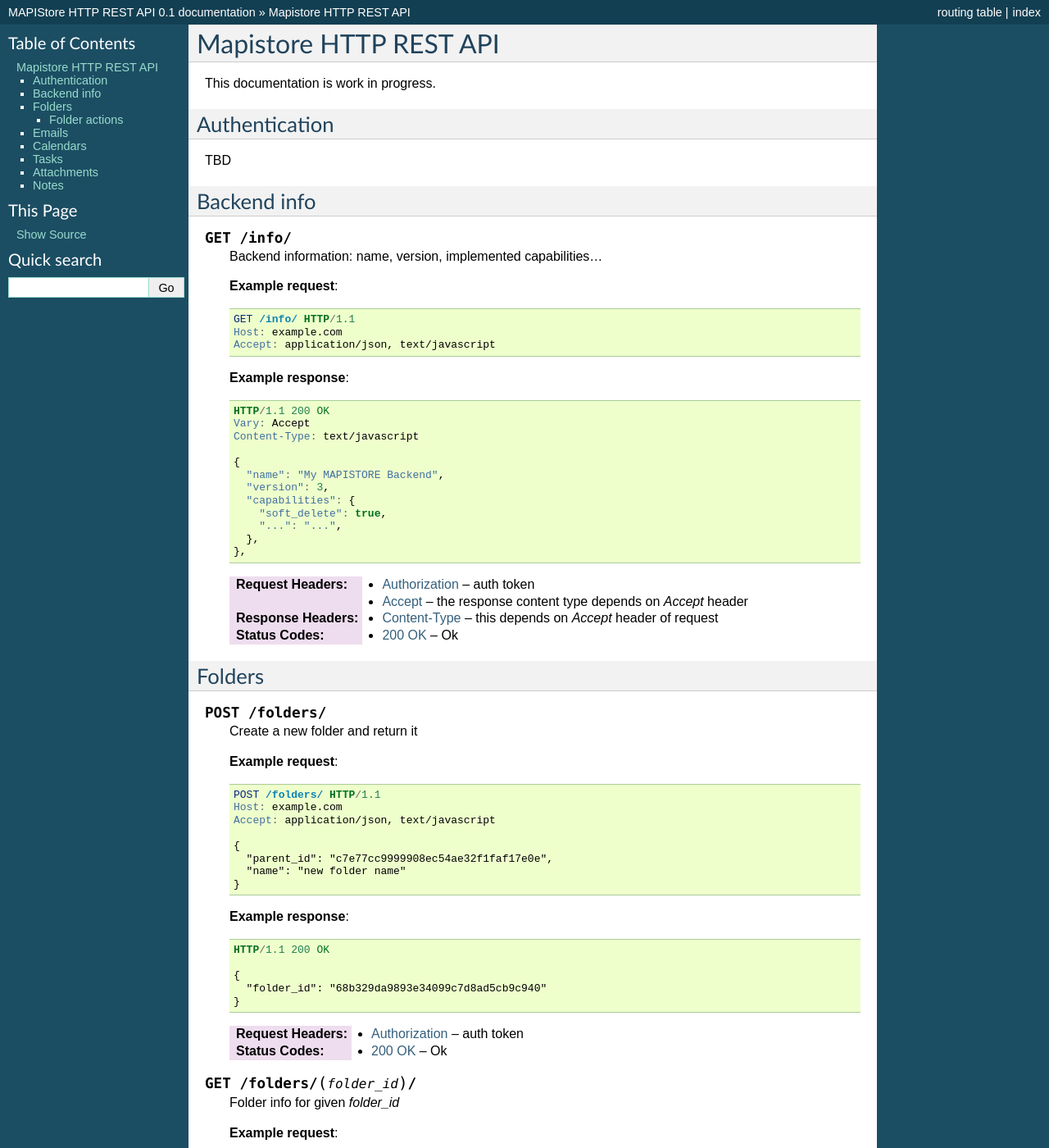
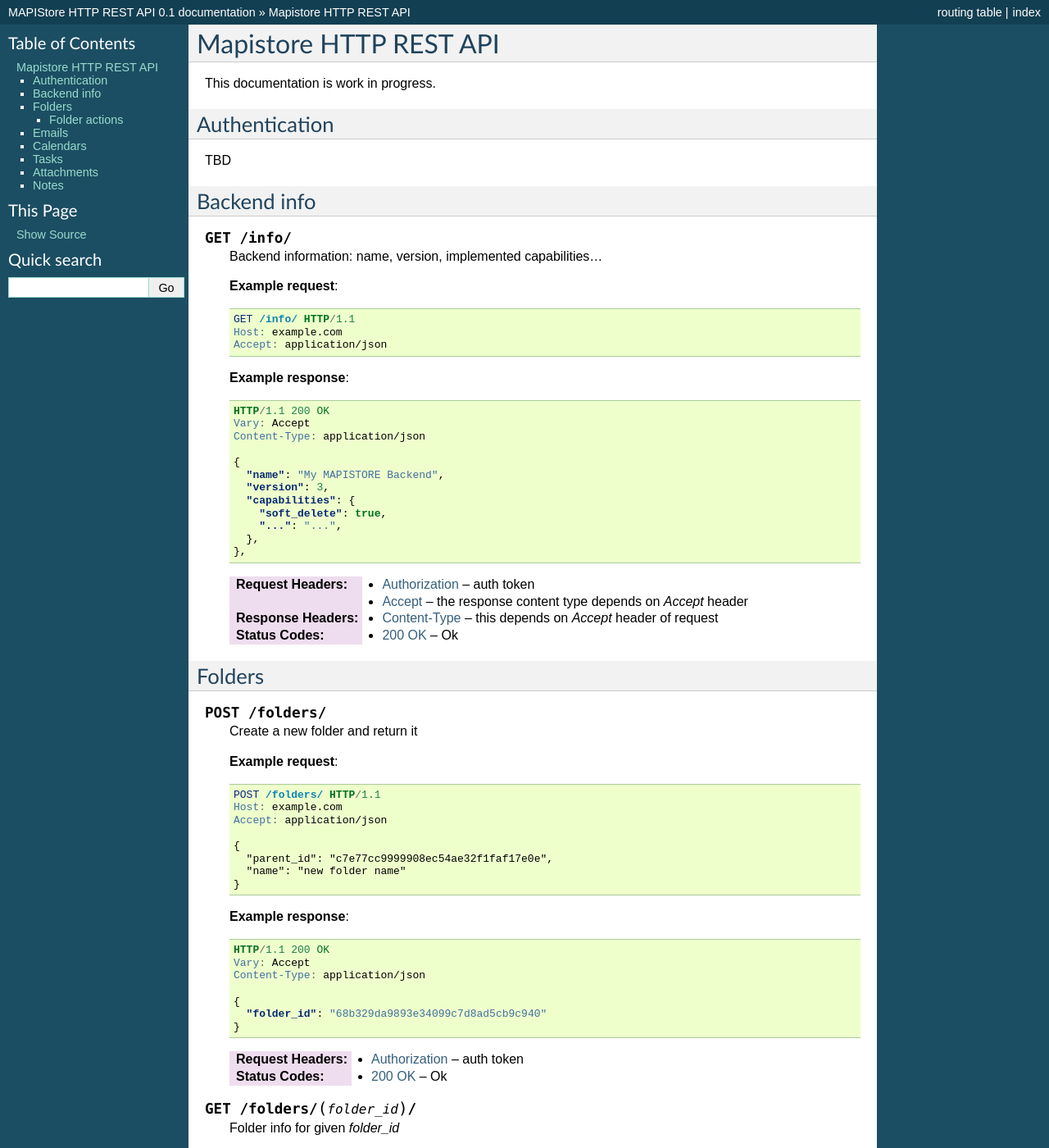
Before and after one commit to openchange/website, a Sphinx documentation site: the page built from api/mapistore_http/source/index.rst, in a window 1280 px wide and 1400 px high. Shown: the whole window at 82% size. Built offline with Sphinx 7.4.7, drawn with Linux system fonts in a browser that asks for light colours; some of the changed text lies outside the part shown.

Commit message:
Standardize Accept and Content-Type to application/json Make use of Vary: Accept header for proxy bypass

```diff
--- a/api/mapistore_http/source/index.rst
+++ b/api/mapistore_http/source/index.rst
@@ -23,7 +23,7 @@ Backend info
 
       GET /info/ HTTP/1.1
       Host: example.com
-      Accept: application/json, text/javascript
+      Accept: application/json
 
    **Example response**:
 
@@ -31,7 +31,7 @@ Backend info
 
       HTTP/1.1 200 OK
       Vary: Accept
-      Content-Type: text/javascript
+      Content-Type: application/json
 
       {
         "name": "My MAPISTORE Backend",
@@ -63,7 +63,7 @@ Folders
 
       POST /folders/ HTTP/1.1
       Host: example.com
-      Accept: application/json, text/javascript
+      Accept: application/json
 
       {
         "parent_id": "c7e77cc9999908ec54ae32f1faf17e0e",
@@ -75,6 +75,8 @@ Folders
    .. sourcecode:: http
 
       HTTP/1.1 200 OK
+      Vary: Accept
+      Content-Type: application/json
 
       {
         "folder_id": "68b329da9893e34099c7d8ad5cb9c940"
@@ -93,7 +95,7 @@ Folders
 
       GET /folders/c7e77cc9999908ec54ae32f1faf17e0e/ HTTP/1.1
       Host: example.com
-      Accept: application/json, text/javascript
+      Accept: application/json
 
    **Example response**:
 
@@ -101,7 +103,7 @@ Folders
 
       HTTP/1.1 200 OK
       Vary: Accept
-      Content-Type: text/javascript
+      Content-Type: application/json
 
       {
         "folder_id": "c7e77cc9999908ec54ae32f1faf17e0e",
@@ -171,7 +173,7 @@ Folders
 
       GET /folders/c7e77cc9999908ec54ae32f1faf17e0e/messages HTTP/1.1
       Host: example.com
-      Accept: application/json, text/javascript
+      Accept: application/json
 
    **Example response**:
 
@@ -179,7 +181,7 @@ Folders
 
       HTTP/1.1 200 OK
       Vary: Accept
-      Content-Type: text/javascript
+      Content-Type: application/json
 
       [
         {
@@ -215,7 +217,7 @@ Folders
 
       GET /folders/c7e77cc9999908ec54ae32f1faf17e0e/folders HTTP/1.1
       Host: example.com
-      Accept: application/json, text/javascript
+      Accept: application/json
 
    **Example response**:
 
@@ -223,7 +225,7 @@ Folders
 
       HTTP/1.1 200 OK
       Vary: Accept
-      Content-Type: text/javascript
+      Content-Type: application/json
 
       [
         {
@@ -258,7 +260,7 @@ Folders
 
       POST /folders/c7e77cc9999908ec54ae32f1faf17e0e/?action=empty HTTP/1.1
       Host: example.com
-      Accept: application/json, text/javascript
+      Accept: application/json
 
    **Example response**:
 
```
